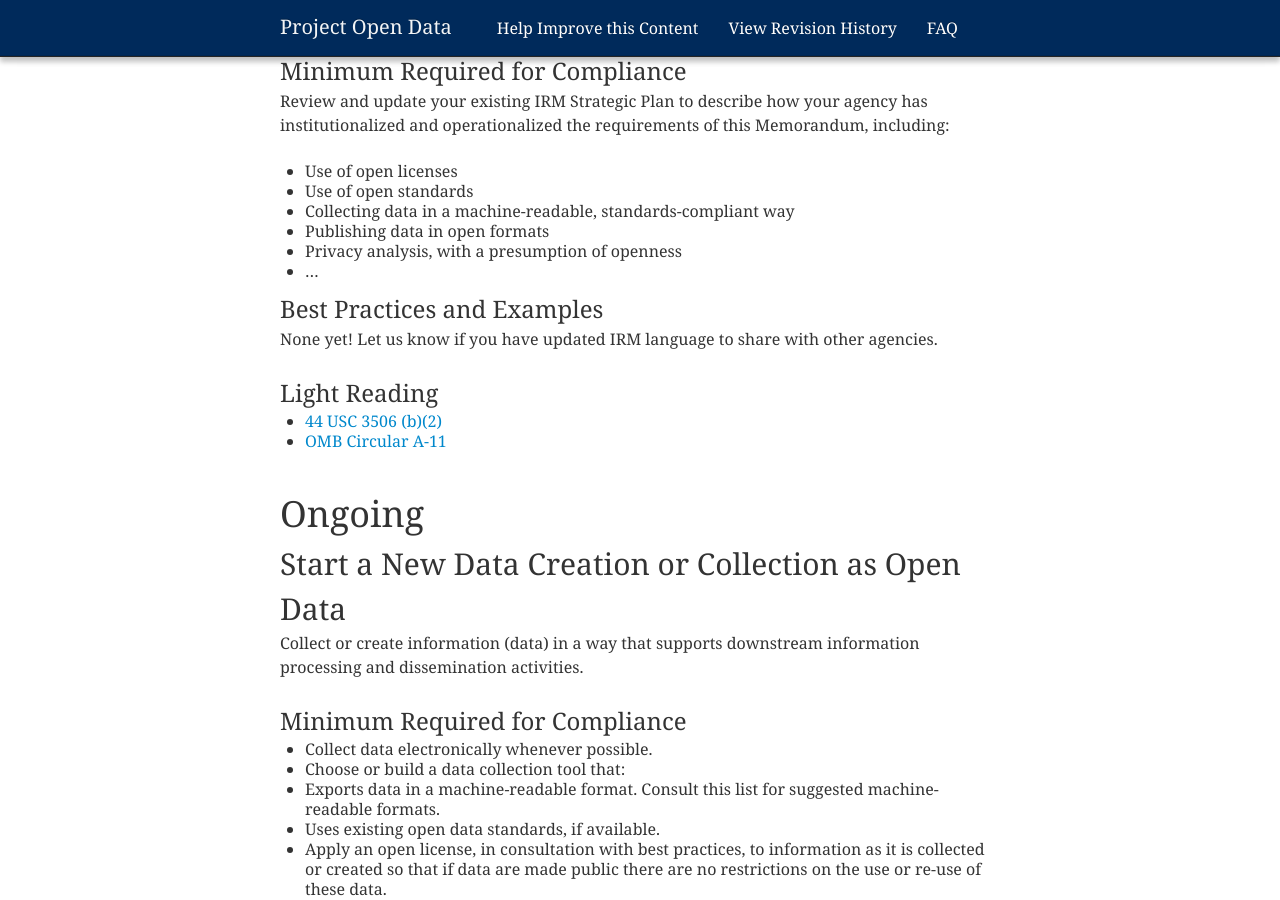
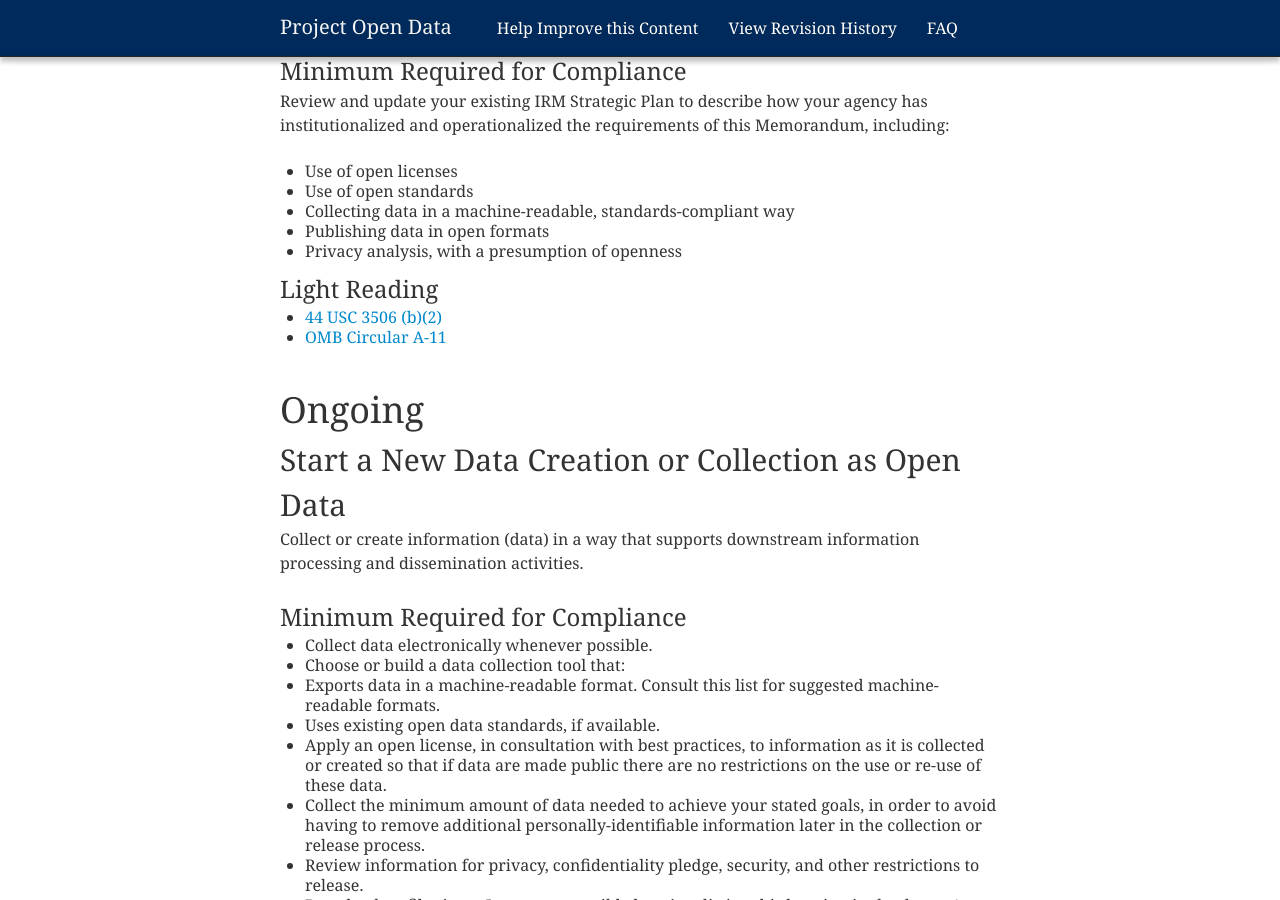
Before and after one commit to gbinal/p-o-d.github.com, a Jekyll site: the page built from implementation-guide.md, in a window 1280 px wide and 900 px high, scrolled down 3093 px. Built offline with Jekyll 4.4.1, drawn with Linux system fonts in a browser that asks for light colours; nearby versions of some CDN libraries.

Commit message:
removed ellipses and IRM 'Best Practices'

```diff
--- a/implementation-guide.md
+++ b/implementation-guide.md
@@ -103,11 +103,6 @@ Review and update your existing IRM Strategic Plan to describe how your agency h
 * Collecting data in a machine-readable, standards-compliant way
 * Publishing data in open formats
 * Privacy analysis, with a presumption of openness
-* ...
-
-### Best Practices and Examples
-
-None yet! Let us know if you have updated IRM language to share with other agencies.
 
 ### Light Reading
 
```
